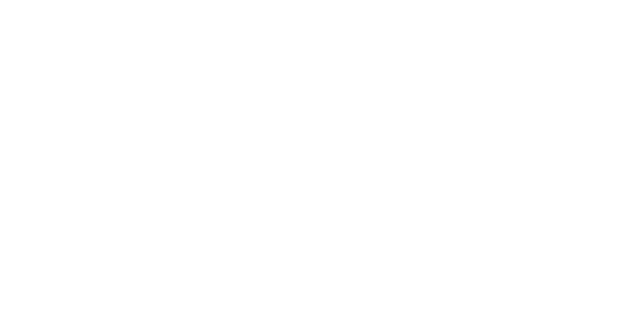
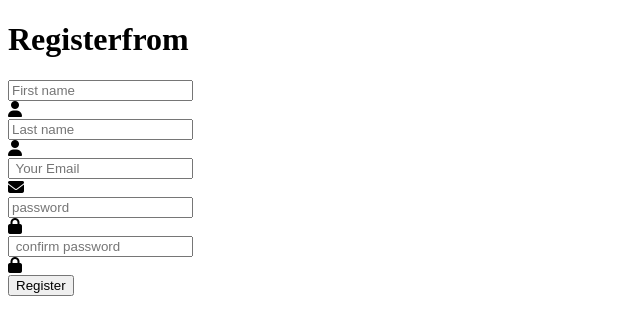
Before and after one commit to abhinavverma658/Luggage_Storage_Data, a plain HTML site: page index.html in a window 1280 px wide. Shown: the whole page, without its empty margins (0-640 px from the left). Drawn offline with Linux system fonts and the light colour scheme.

Commit message:
initial commit

```diff
--- a/css/index_style.css
+++ b/css/index_style.css
@@ -0,0 +1,6 @@
+*{
+    margin: 0;
+    padding: 0;
+    box-sizing: border-box;
+    font-family: Arial,helvetica sans-serif;
+}
--- a/index.html
+++ b/index.html
@@ -2,10 +2,50 @@
 <html lang="en">
 <head>
     <meta charset="UTF-8">
+    <meta http-equiv="x-UA-Compatable"content="IE=edge">
     <meta name="viewport" content="width=device-width, initial-scale=1.0">
-    <title>Registration Page</title>
+    <title> REGISTER FROM </title>
+    <link rel="stylesheet"href="https://cdnjs.cloudflare.com/ajax/libs/font-awesome/6.4.2/css/all.min.css">
+    <link rel="stylesheet" href="style.css">
 </head>
 <body>
+    <div class="from-container">
+        <h1>Register<span>from</span></h1>
+        <from action="">
+            <div class="form-row">
+                <div class="form-col">
+                     <input type="text" placeholder="First name">
+                     <div class="icon"><i class="fa fa-user"></i></div>
+                     <div class="form-row">
+                        <div class="form-col">
+                     <input type="text" placeholder="Last name">
+                     <div class="icon"><i class="fa fa-user"></i></div>
+                     <div class="form-row">
+                        <div class="form-col">
+                     <input type="text" placeholder=" Your Email">
+                     <div class="icon"><i class="fa fa-envelope"></i></div>
+                     <div class="form-row">
+                        <div class="form-col">
+                     <input type="password" placeholder="password">
+                     <div class="icon"><i class="fa fa-lock"></i></div>
+                     <div class="form-row">
+                        <div class="form-col">
+                     <input type="password" placeholder=" confirm password">
+                     <div class="icon"><i class="fa fa-lock"></i></div>
+                     <div class="form-row">
+                        <button type="button" class="button">Register</button>
+                     </div>
+
+
+
+
+                </div>
+            </div>
+        </from>
+    </div>
+            </div>
+        </div>
+    </div>
 
 </body>
 </html>
```
